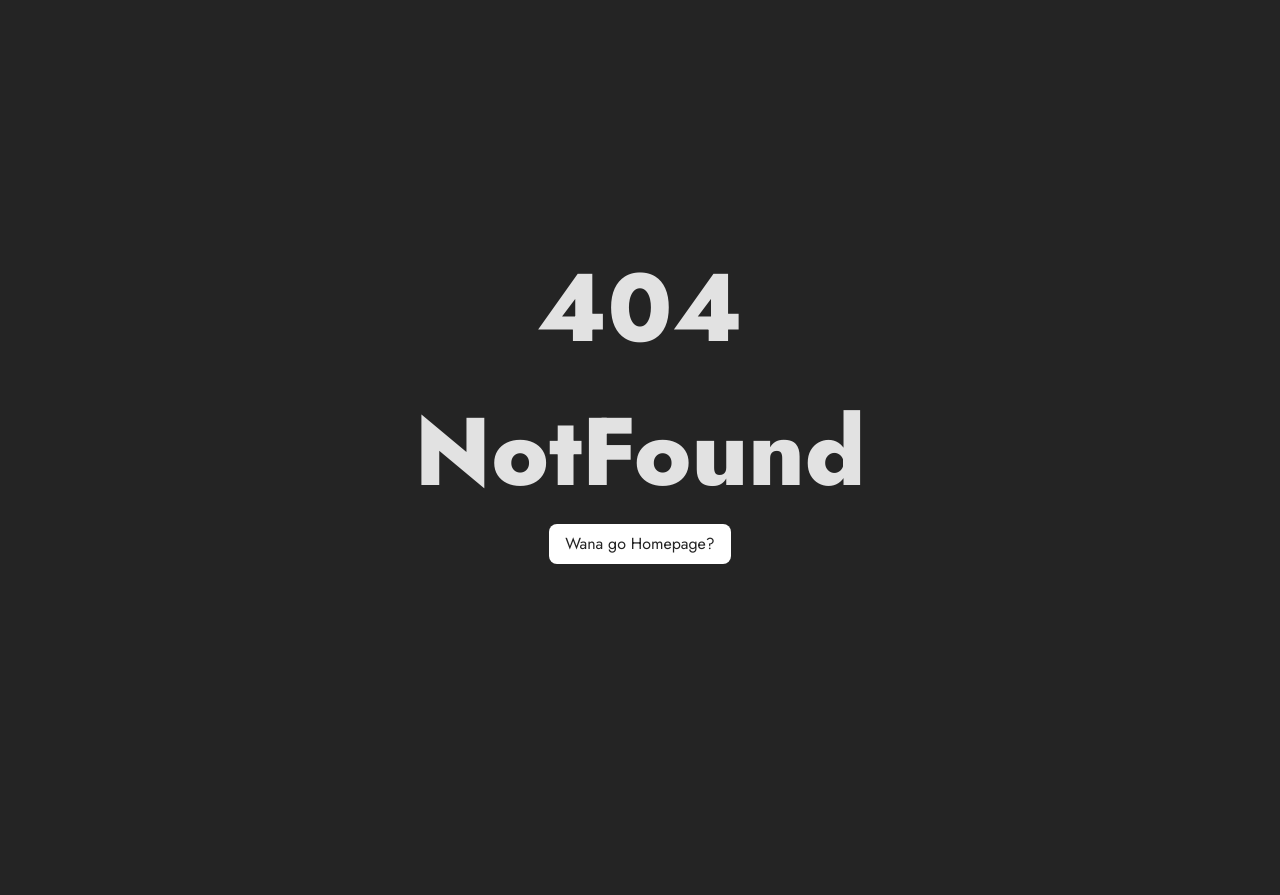
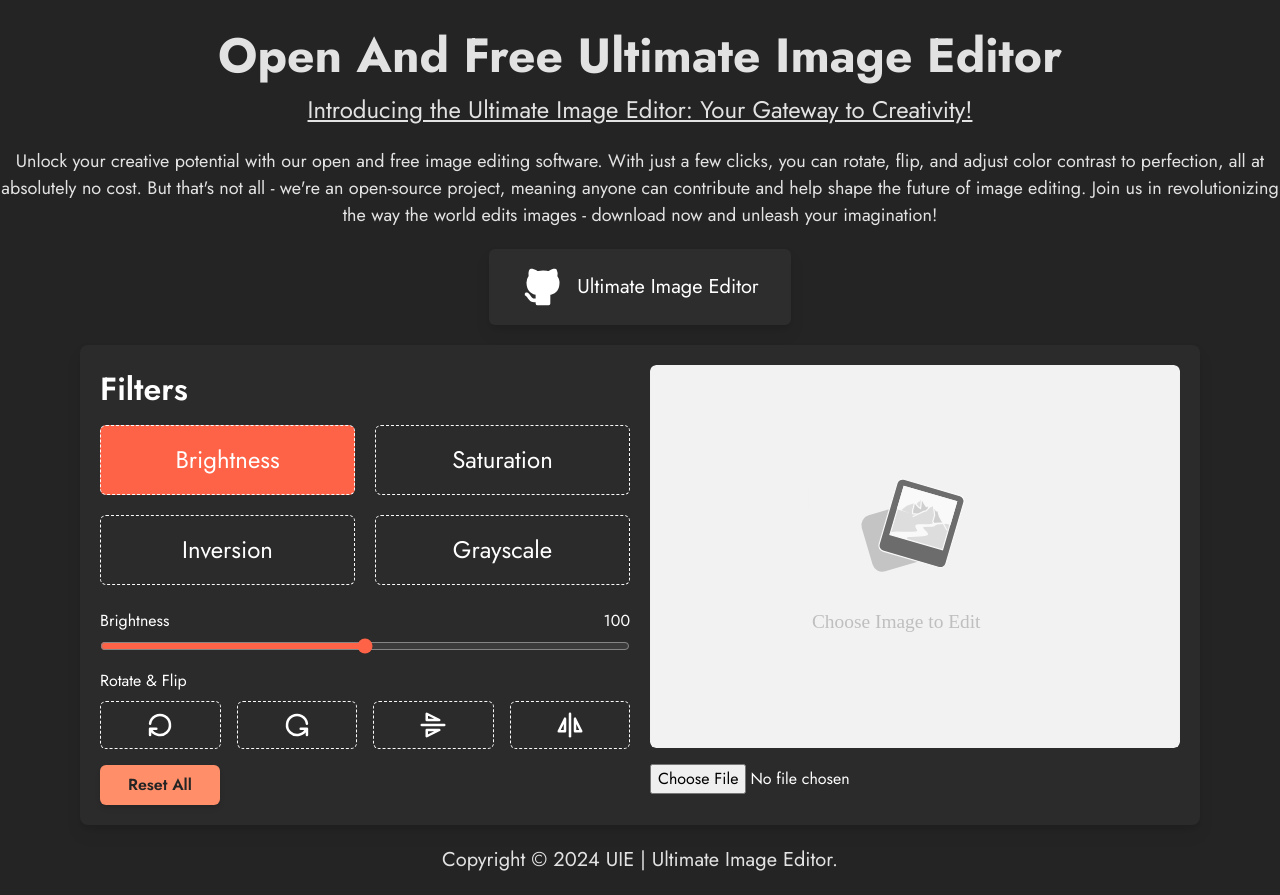
Before and after one commit to mohit838/ultimate-image-editor, a React (Vite) app: page / in a window 1280 px wide. Before the commit this address had no page. Before the commit the page ends 800 px from the top, so only its background shows below. Built offline with nearby package versions, Linux system fonts and the light colour scheme.

Commit message:
route changes

```diff
--- a/package.json
+++ b/package.json
@@ -1,11 +1,11 @@
 {
-  "homepage": "https://mohit838.github.io/ultimate-image-editor/",
+  "homepage": "https://mohit838.github.io//",
   "name": "ultimate-image-editor",
   "private": true,
   "version": "0.1.0",
   "type": "module",
   "author": "Mohammad Mohitul Islam",
-  "github": "https://github.com/mohit838/ultimate-image-editor/",
+  "github": "https://github.com/mohit838//",
   "scripts": {
     "predeploy": "npm run build",
     "deploy": "gh-pages -d dist",
--- a/src/components/ImageEditor/ImageEditor.tsx
+++ b/src/components/ImageEditor/ImageEditor.tsx
@@ -305,7 +305,7 @@ const ImageEditor = () => {
             src={`${
               imageFile
                 ? URL.createObjectURL(imageFile)
-                : "/ultimate-image-editor//common/image-placeholder.svg"
+                : "/common/image-placeholder.svg"
             }`}
             alt="preview-img"
             style={{
--- a/vite.config.ts
+++ b/vite.config.ts
@@ -3,7 +3,7 @@ import { defineConfig } from "vite";
 
 // https://vitejs.dev/config/
 export default defineConfig({
-  base: "/ultimate-image-editor/",
+  base: "/",
   plugins: [react()],
   server: {
     // this ensures that the browser opens upon server start
```
Also changed, not shown: src/routers/Routing.tsx (+10 -10 lines).
